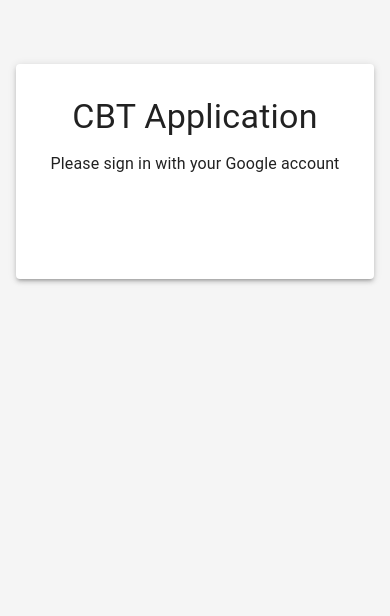
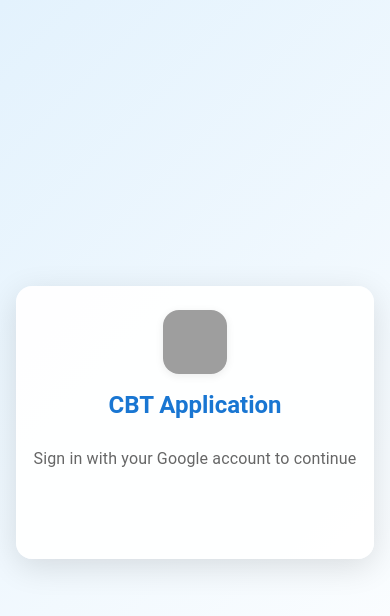
Before and after one commit to sudghosh/question-bank-app-frontend, a React (Create React App) app: page /login in a window 390 px wide. Shown: the top 616 px of the page. Built offline with nearby package versions, Linux system fonts and the light colour scheme; no server answers; grey boxes are pictures that could not be loaded.

Commit message:
feat: mobile-friendly login page with branding and responsive design

```diff
--- a/src/pages/LoginPage.tsx
+++ b/src/pages/LoginPage.tsx
@@ -146,30 +146,35 @@ export const LoginPage: React.FC = (): JSX.Element => {
   };
 
   return (
-    <Container maxWidth="sm">
-      <Box
-        sx={{
-          marginTop: 8,
-          display: 'flex',
-          flexDirection: 'column',
-          alignItems: 'center',
-        }}
-      >
+    <Container maxWidth="xs" sx={{ minHeight: '100vh', display: 'flex', alignItems: 'center', justifyContent: 'center', background: 'linear-gradient(135deg, #e3f2fd 0%, #fff 100%)' }}>
+      <Box sx={{ width: '100%', display: 'flex', flexDirection: 'column', alignItems: 'center', justifyContent: 'center' }}>
         <Paper
-          elevation={3}
+          elevation={6}
           sx={{
-            p: 4,
+            p: { xs: 2, sm: 4 },
+            borderRadius: 4,
+            boxShadow: '0 8px 32px rgba(0,0,0,0.12)',
+            width: '100%',
+            maxWidth: 380,
             display: 'flex',
             flexDirection: 'column',
             alignItems: 'center',
-            width: '100%',
+            position: 'relative',
+            background: 'rgba(255,255,255,0.95)',
           }}
         >
-          <Typography component="h1" variant="h4" gutterBottom>
-            CBT Application
-          </Typography>
-          <Typography variant="subtitle1" gutterBottom>
-            Please sign in with your Google account
+          {/* Branding/logo area */}
+          <Box sx={{ mb: 2, mt: 1, display: 'flex', flexDirection: 'column', alignItems: 'center', width: '100%' }}>
+            {/* Replace with your logo image if available */}
+            <Box sx={{ mb: 1 }}>
+              <img src="/logo192.png" alt="CBT Logo" style={{ width: 64, height: 64, borderRadius: 16, boxShadow: '0 2px 8px rgba(0,0,0,0.08)' }} />
+            </Box>
+            <Typography component="h1" variant="h5" fontWeight={700} color="primary" gutterBottom>
+              CBT Application
+            </Typography>
+          </Box>
+          <Typography variant="subtitle1" color="textSecondary" gutterBottom sx={{ textAlign: 'center', fontSize: { xs: '1rem', sm: '1.1rem' } }}>
+            Sign in with your Google account to continue
           </Typography>
 
           {(error || authError) && (
@@ -205,7 +210,7 @@ export const LoginPage: React.FC = (): JSX.Element => {
                     size="large"
                     type="standard"
                     shape="rectangular"
-                    width="300px"
+                    width="100%"
                     context="signin"
                     text="signin_with"
                     logo_alignment="left"
@@ -224,7 +229,7 @@ export const LoginPage: React.FC = (): JSX.Element => {
                       variant="outlined"
                       color="primary"
                       onClick={handleDevLogin}
-                      sx={{ width: '300px' }}
+                      sx={{ width: '100%', borderRadius: 2, py: 1, fontWeight: 600 }}
                     >
                       Development Login (Bypass Google)
                     </Button>
```
Also changed, not shown: 1 other file (tests, documents, lock files or other folders).
